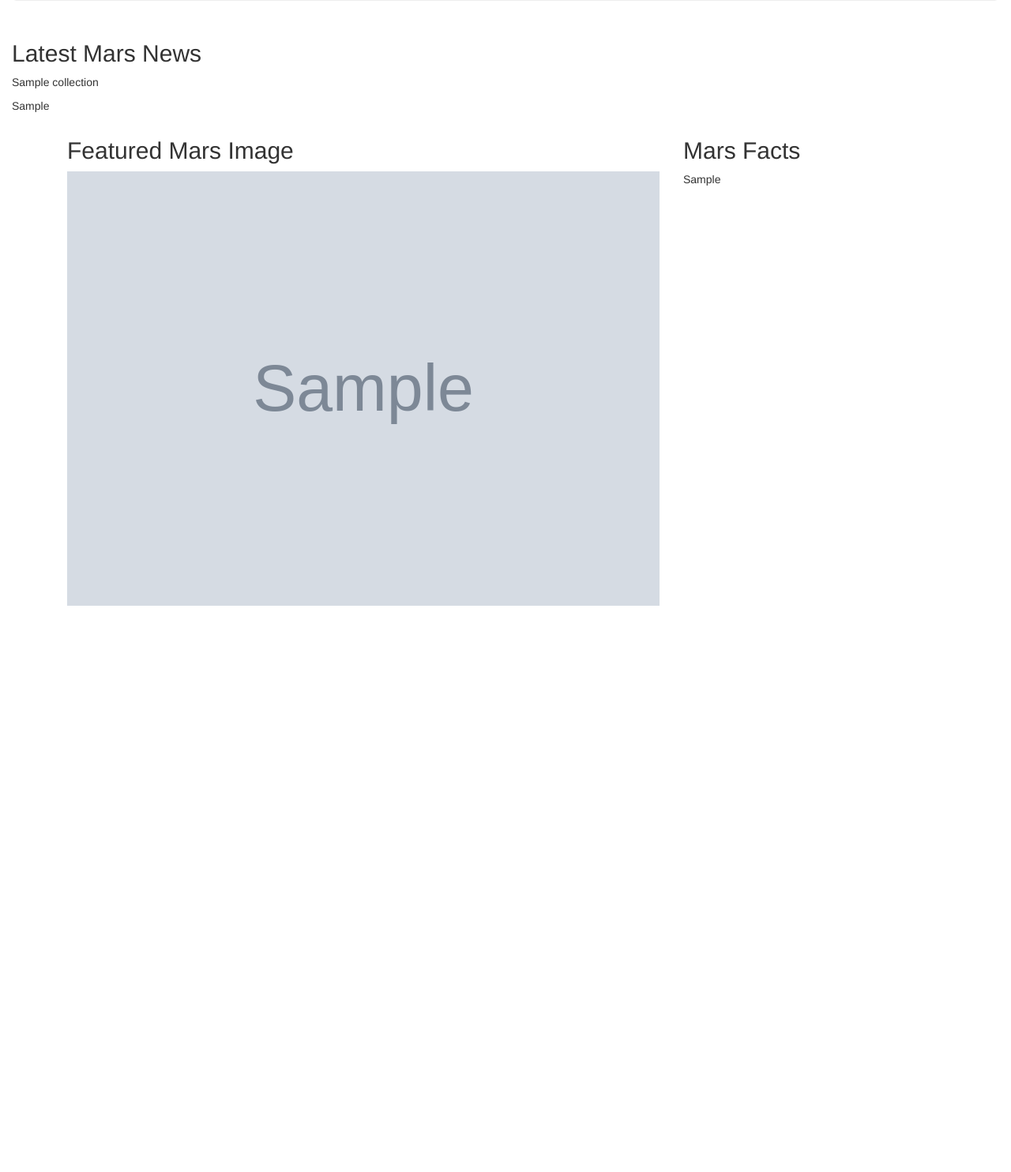
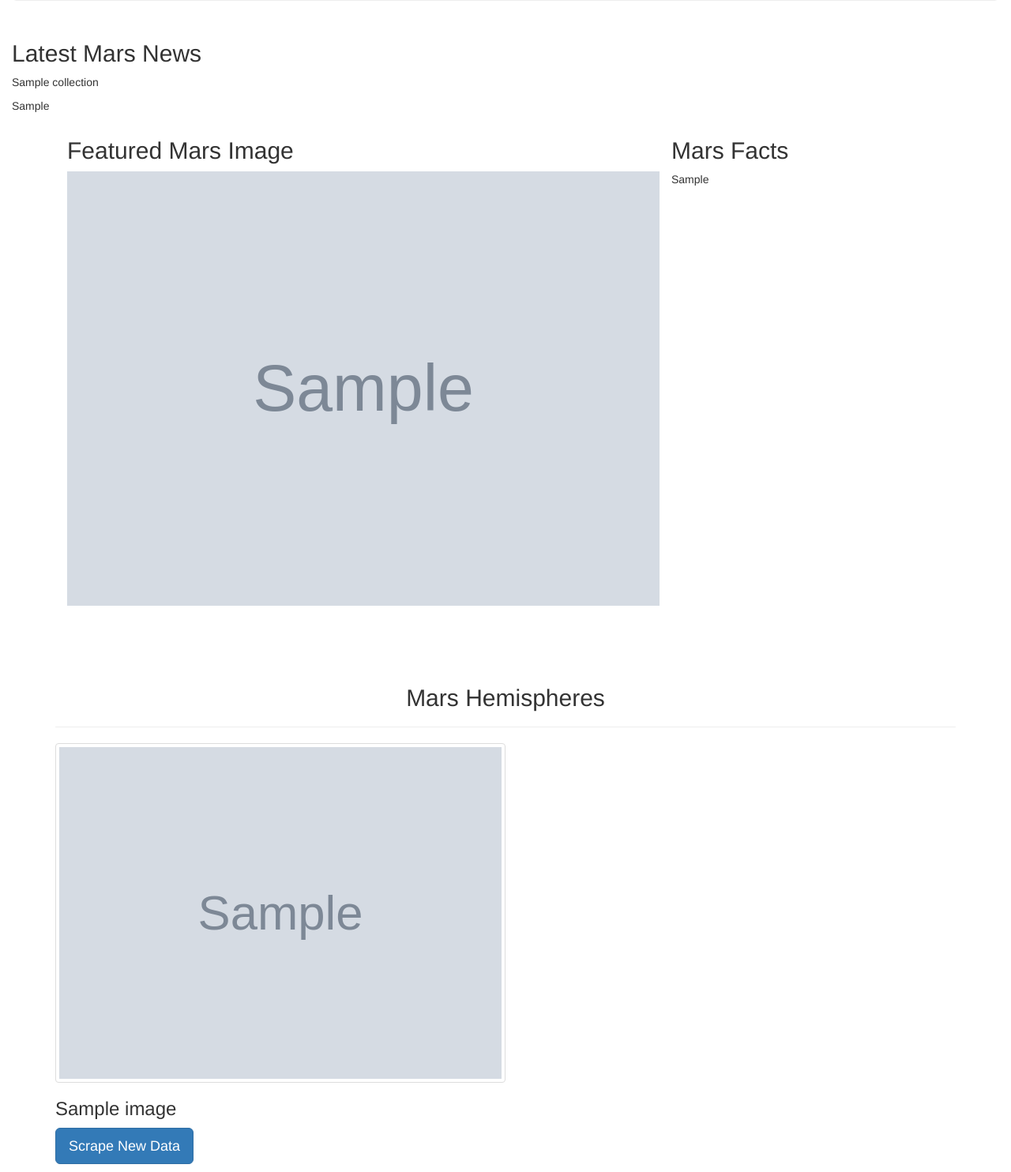
Before and after one commit to njpatel04/web-scraping-challenge, a Flask app: page / in a window 1280 px wide. Shown: the part 255-1739 px from the top of the page at 79% size. Before the commit the page ends 1022 px from the top, so only its background shows below. Run offline with Flask 2, Linux system fonts and the light colour scheme; grey boxes marked "Sample" are stand-in pictures; a database or web service that is not in the repository returns one stand-in record (values such as "Sample title"); some libraries are stand-ins or nearby versions.

Commit message:
homework

```diff
--- a/app.py
+++ b/app.py
@@ -14,10 +14,10 @@ mongo = PyMongo(app, uri="mongodb://localhost:27017/marsdata_app")
 def home():
 
     # Find one record of data from the mongo database
-    mars_data = mongo.db.collection.find_one()
+    data = mongo.db.collection.find_one()
 
     # Return template and data
-    return render_template("index.html", mars_data=mars_data)
+    return render_template("index.html", mars_data=data)
 
 
 # Route that will trigger the scrape function
--- a/templates/index.html
+++ b/templates/index.html
@@ -11,37 +11,75 @@
 
 <body>
   <div class="container-fluid">
+
     <div class="jumbotron text-center">
+
       <h1>Mission to Mars</h1>
       <p><a class="btn btn-primary btn-lg" href="/scrape" role="button">Scrape New Data</a></p>
+
+    </div>
+
+  </div>
+
+  <div class="col-md-12">
+
+    <h2>Latest Mars News </h2>
+    <p>{{mars_data.news_title}} </p>
+    <p>{{mars_data.news_paragraph}}</p>
+
+  </div>
+
+  <div class="container information">
+
+    <div class="row">
+      <!--Featured Mars image-->
+      <div class="col-md-8">
+
+        <div class="col-md-12">
+
+          <h2>Featured Mars Image </h2>
+          <img src="{{mars_data.featured_image_url}}" width="750" height="550" alt="mars featured image">
+
+        </div>
+      </div>
+
+        <!--Mars data table-->
+      <div class="col-md-4">
+
+        <h2>Mars Facts</h2>
+
+        <table border="1" style="font-family:tahoma">
+
+          {{mars_data.data_table|safe}}
+
+        </table>
+      </div>
     </div>
   </div>
 
-  <div class="col-md-12">
-    <h2>Latest Mars News </h2>
-    <p>{{mars_data.news_title}} </p>
-    <p>{{mars_data.news_paragraph}}</p>
-  </div>
+  <!--Mars Hemisphere imagies and title for each image-->
+  <div class="container" style = "margin-top: 80px;">
 
-  <div class="container information">
-    <div class="row">
+    <h2 align="center">Mars Hemispheres</h2>
 
-      <!--Summary box-->
-      <div class="col-md-8">
-        <div class="col-md-12">
-          <h2>Featured Mars Image </h2>
-          <img src="{{mars_data.featured_image_url}}" width="750" height="550" alt="mars featured image">
+    <hr>
+
+
+    <div class ="card">
+      {%for image in mars_data.hemisphere_data %}
+        <div calss = "col-md-6">
+
+            <img class = "thumbnail" src="{{image.img_url}}" width="50%" alt="{{image.title}}">
+              <div class = "caption">
+                <h3>{{image.title}}</h3>
+              </div>
+
         </div>
-      </div>
+      {%endfor%}
+    </div>
 
-        <!--Visualization box-->
-      <div class="col-md-4">
-        <div class="col-md-12">
-          <h2>Mars Facts</h2>
-          <p>{{mars_data.data_table}}</p>
+    <p><a class="btn btn-primary btn-lg" href="/scrape" role="button">Scrape New Data</a></p>
 
-      </div>
-    </div>
   </div>
 
 </body>
```
Also changed, not shown: scrape_mars.py (+7 -8 lines), 1 other file.
